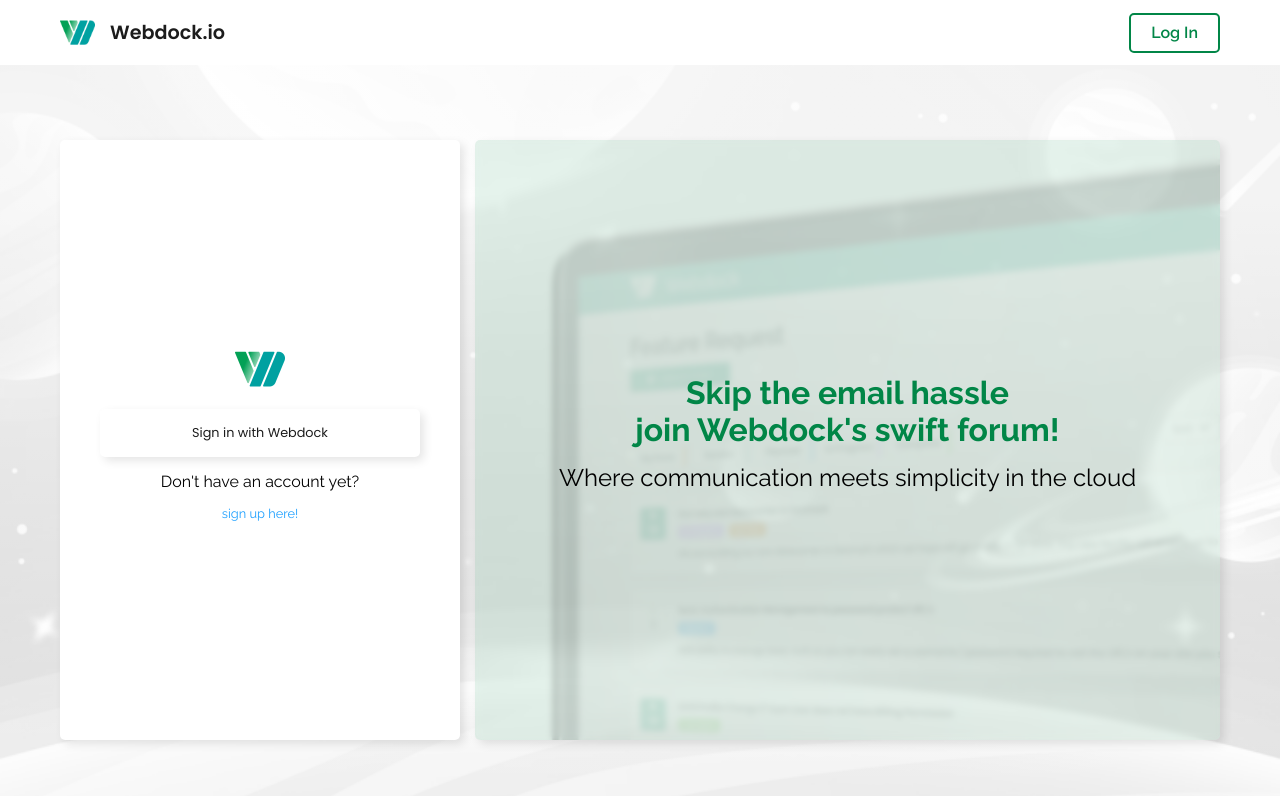
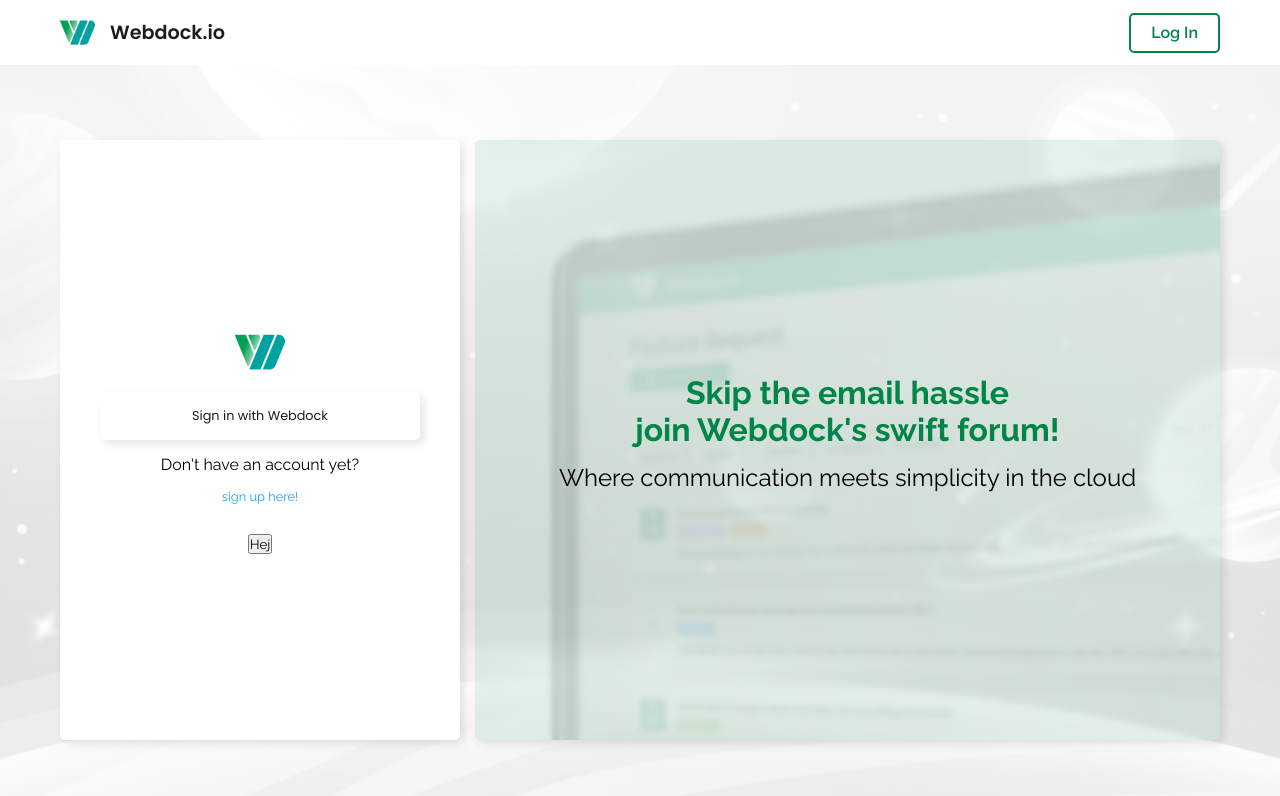
Before and after one commit to soklope/webdock, a React (Vite) app in the folder webdock-app/: page /login in a window 1280 px wide. Shown: the top 796 px of the page. Built offline with nearby package versions, Linux system fonts and the light colour scheme.

Commit message:
Connection to the server is made
But it need to post the data. Right now it only makes createdAt and a new id.

```diff
--- a/webdock-app/src/components/Modal/LoginScreen/LoginScreen.jsx
+++ b/webdock-app/src/components/Modal/LoginScreen/LoginScreen.jsx
@@ -1,10 +1,25 @@
 import './LoginScreen.scss';
-import userStore from '../../../stores/loginStore';
+// import userStore from '../../../stores/loginStore';
 import { redirectToWebdock } from '../../../services/ssoService';
 
 export default function LoginScreen() {
 
   // const { loginAsUser, loginAsAdmin, loginWithSso } = userStore()
+
+
+const handleLogin = async () => {
+  const response = await fetch ('http://localhost:8080/api/v1/handlelogin', {
+    method:'POST',
+    body: JSON.stringify({
+      'avatarURL': "",
+      'email': "ahmo38299@edu.ucl.dk",
+      'id': 22654,
+      'name': "Alvi Møller"
+    })
+  })
+  const result = response.json();
+  console.log(result)
+}
 
   return (
     <div className='login-page wrap'>
@@ -13,12 +28,15 @@ export default function LoginScreen() {
         <button onClick={redirectToWebdock} className='login-page__google-button'>Sign in with Webdock</button>
         <p>Don't have an account yet?</p>
         <p className='login-page__link-text'>sign up here!</p>
+      <button onClick={ handleLogin }> Hej </button>
       </div>
 
       <div className='login-page__splash-art'>
         <div className='login-page__splash-art__blur'/>
         <p className='login-page__splash-art__headline'>Skip the email hassle <br></br> join Webdock's swift forum!</p>
         <p className='login-page__splash-art__subline'>Where communication meets simplicity in the cloud</p>
+
+
       </div>
     </div>
   );
```
